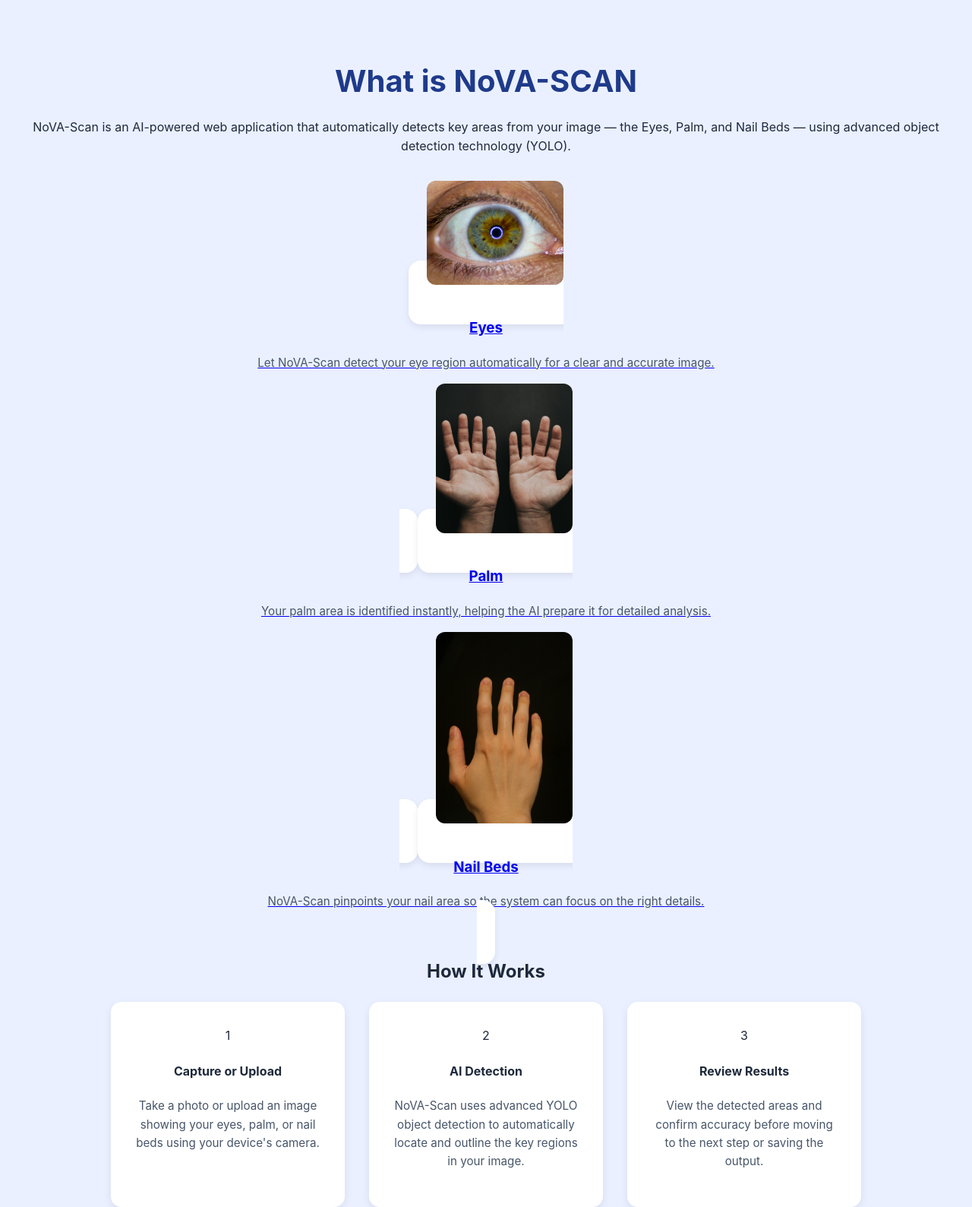
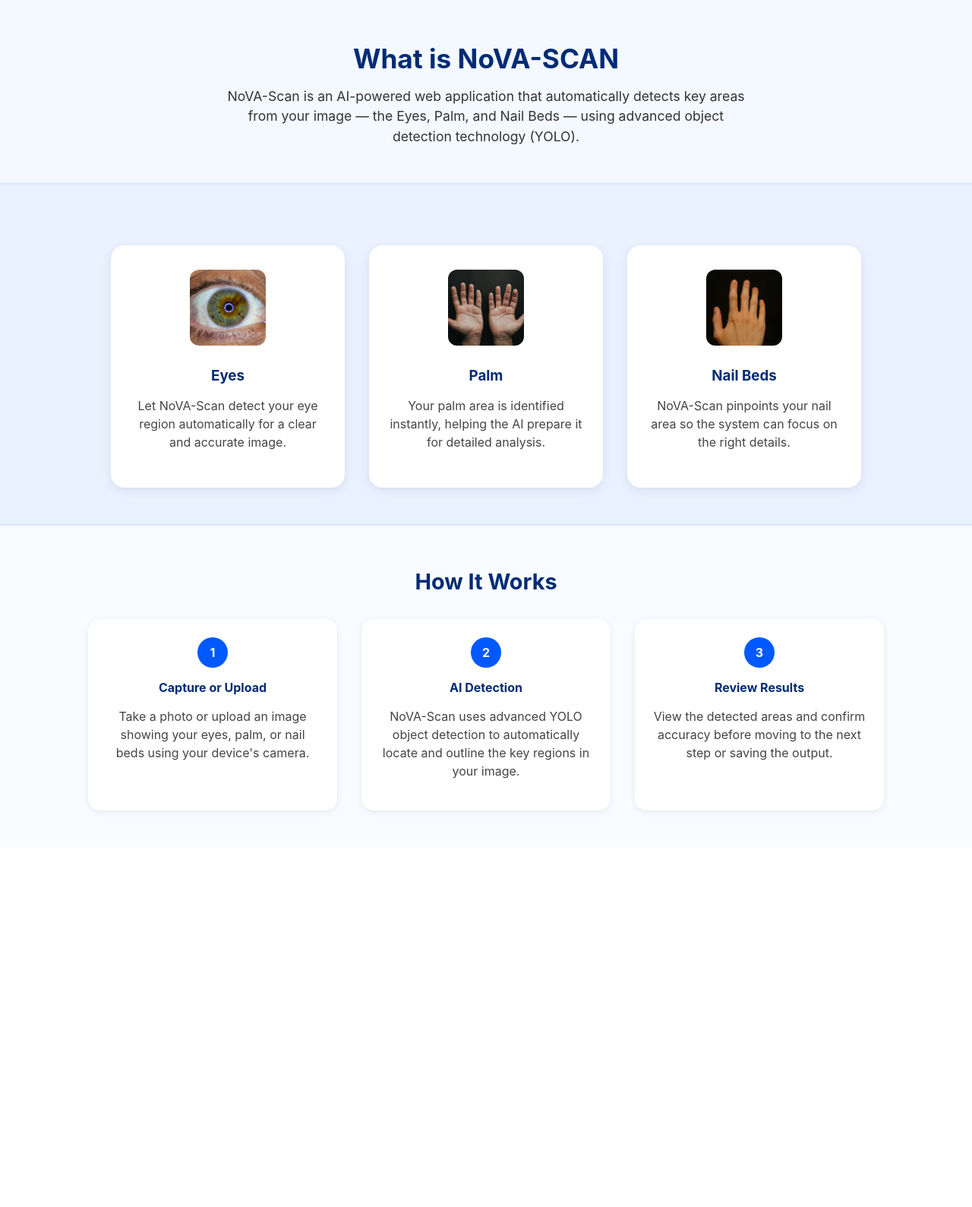
Before and after one commit to Sigfredkent123/nova-detection-pipeline, a Flask app: page / in a window 1280 px wide. Shown: the whole page at 76% size. After the commit the page ends 1072 px from the top, so only its background shows below. Run offline with Flask 3, Linux system fonts and the light colour scheme.

Commit message:
Update style.css

```diff
--- a/static/css/style.css
+++ b/static/css/style.css
@@ -1,138 +1,183 @@
 /* === GLOBAL STYLES === */
 body {
+  background-color: #eaf1ff;
+  font-family: 'Inter', sans-serif;
+  color: #222;
   margin: 0;
-  font-family: "Inter", sans-serif;
-  background-color: #eaf0ff;
-  color: #1e293b;
+  padding: 0;
   text-align: center;
-  line-height: 1.6;
 }
 
-header {
-  padding: 3rem 1rem 1rem;
+h1, h2, h3, h4 {
+  color: #002b75;
+  margin: 0.5rem 0;
 }
 
-h1 {
-  font-size: 2.5rem;
-  color: #1e3a8a;
+p {
+  color: #444;
+  line-height: 1.5;
+}
+
+.container {
+  max-width: 1100px;
+  margin: 0 auto;
+  padding: 2rem;
+}
+
+/* === HERO === */
+.hero {
+  padding: 3rem 1rem;
+  background-color: #f4f8ff;
+  border-bottom: 2px solid #dbe4ff;
+}
+
+.hero h1 {
+  font-size: 2.2rem;
   margin-bottom: 1rem;
 }
 
-.subtitle {
-  max-width: 800px;
-  margin: 0 auto 3rem;
+.hero p {
+  max-width: 700px;
+  margin: 0 auto;
   font-size: 1.1rem;
-  color: #334155;
+  color: #333;
 }
 
 /* === CARD SECTION === */
-.cards-section {
+.card-section {
+  padding: 3rem 1rem;
+}
+
+.card-grid {
   display: flex;
   justify-content: center;
+  flex-wrap: wrap;
   gap: 2rem;
-  flex-wrap: wrap;
-  padding: 0 1rem 3rem;
+  margin-top: 2rem;
 }
 
 .card {
-  background: #ffffff;
-  border-radius: 16px;
-  box-shadow: 0 4px 10px rgba(0, 0, 0, 0.08);
+  background: white;
+  border-radius: 18px;
+  box-shadow: 0 4px 15px rgba(0,0,0,0.08);
+  text-decoration: none;
+  color: inherit;
   padding: 2rem 1.5rem;
   width: 260px;
-  transition: all 0.3s ease;
-  cursor: pointer;
+  transition: transform 0.3s, box-shadow 0.3s;
+}
+
+.card img {
+  width: 100px;
+  height: 100px;
+  border-radius: 12px;
+  object-fit: cover;
+  margin-bottom: 1rem;
 }
 
 .card:hover {
   transform: translateY(-8px);
-  box-shadow: 0 6px 18px rgba(0, 0, 0, 0.15);
+  box-shadow: 0 8px 25px rgba(0,0,0,0.12);
 }
 
-.card img {
-  width: 100%;
-  max-width: 180px;
-  border-radius: 12px;
-  margin-bottom: 1rem;
+/* === HOW IT WORKS === */
+.how-it-works {
+  background: #f8fbff;
+  padding: 3rem 1rem;
+  border-top: 2px solid #dbe4ff;
 }
 
-.card h2 {
-  color: #1e40af;
-  font-size: 1.3rem;
-  margin: 0.5rem 0;
-}
-
-.card p {
-  color: #475569;
-  font-size: 0.95rem;
-}
-
-/* === HOW IT WORKS SECTION === */
-.how-section {
-  background: #f8fbff;
-  padding: 3rem 1rem;
-}
-
-.how-section h2 {
-  color: #1e3a8a;
+.how-it-works h2 {
   margin-bottom: 2rem;
+  font-size: 1.8rem;
 }
 
 .steps {
   display: flex;
   justify-content: center;
-  align-items: stretch;
   flex-wrap: wrap;
   gap: 2rem;
-  max-width: 1000px;
-  margin: 0 auto;
 }
 
 .step {
-  background: #ffffff;
-  border-radius: 14px;
-  box-shadow: 0 4px 12px rgba(0, 0, 0, 0.08);
-  padding: 2rem 1.5rem;
-  width: 260px;
-  transition: all 0.3s ease;
+  background: white;
+  border-radius: 16px;
+  box-shadow: 0 2px 10px rgba(0,0,0,0.08);
+  padding: 1.5rem;
+  width: 280px;
 }
 
-.step:hover {
-  transform: translateY(-5px);
+.number {
+  background-color: #0059ff;
+  color: white;
+  font-weight: bold;
+  border-radius: 50%;
+  width: 40px;
+  height: 40px;
+  line-height: 40px;
+  margin: 0 auto 1rem;
 }
 
-.circle {
-  background-color: #2563eb;
-  color: white;
-  width: 40px;
-  height: 40px;
-  border-radius: 50%;
-  display: flex;
-  align-items: center;
-  justify-content: center;
-  font-weight: 700;
-  margin: 0 auto 1rem;
-  font-size: 1.1rem;
+/* === CAMERA PAGE === */
+.upload-form {
+  margin-top: 2rem;
 }
 
-.step h3 {
-  color: #1e40af;
-  margin-bottom: 0.5rem;
+input[type="file"] {
+  padding: 1rem;
 }
 
-.step p {
-  color: #475569;
-  font-size: 0.95rem;
-  padding: 0 0.5rem;
+.btn {
+  background-color: #0059ff;
+  color: white;
+  border: none;
+  padding: 0.8rem 1.5rem;
+  border-radius: 10px;
+  cursor: pointer;
+  font-size: 1rem;
+  transition: background 0.3s;
 }
 
-/* === RESPONSIVE === */
-@media (max-width: 768px) {
-  .card, .step {
-    width: 90%;
-  }
+.btn:hover {
+  background-color: #003fcc;
+}
 
-  h1 {
-    font-size: 2rem;
-  }
+.back-link {
+  display: inline-block;
+  margin-top: 2rem;
+  text-decoration: none;
+  color: #0059ff;
 }
+
+/* === RESULTS PAGE === */
+.results-grid {
+  display: flex;
+  justify-content: center;
+  flex-wrap: wrap;
+  gap: 2rem;
+  margin-top: 2rem;
+}
+
+.image-box {
+  background: #fff;
+  padding: 1rem;
+  border-radius: 12px;
+  box-shadow: 0 2px 8px rgba(0,0,0,0.1);
+}
+
+.preview {
+  max-width: 400px;
+  border-radius: 10px;
+  border: 2px solid #ccc;
+}
+
+.summary {
+  margin-top: 2rem;
+  font-size: 1.1rem;
+  color: #333;
+}
+
+.error {
+  color: red;
+  font-weight: bold;
+}
```
